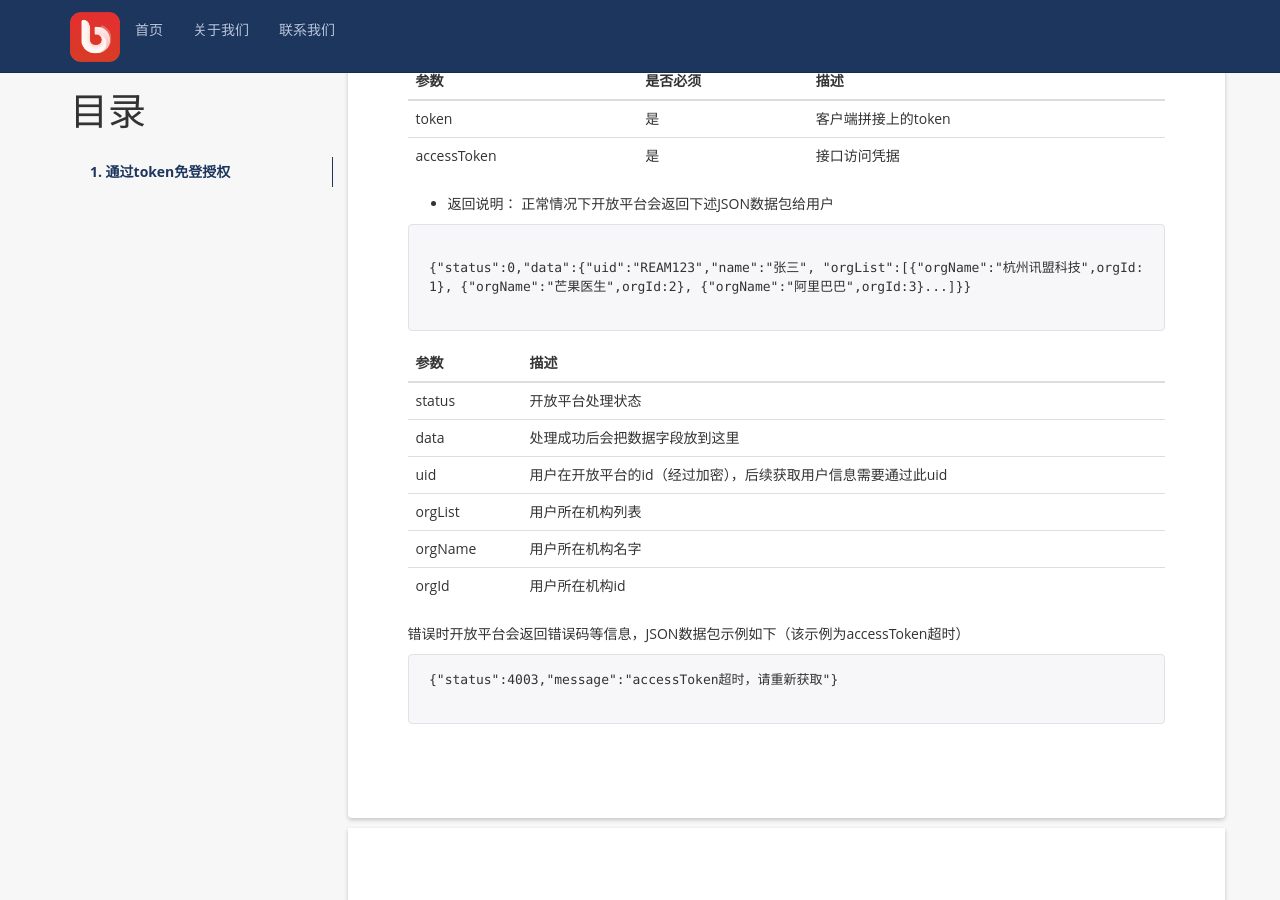
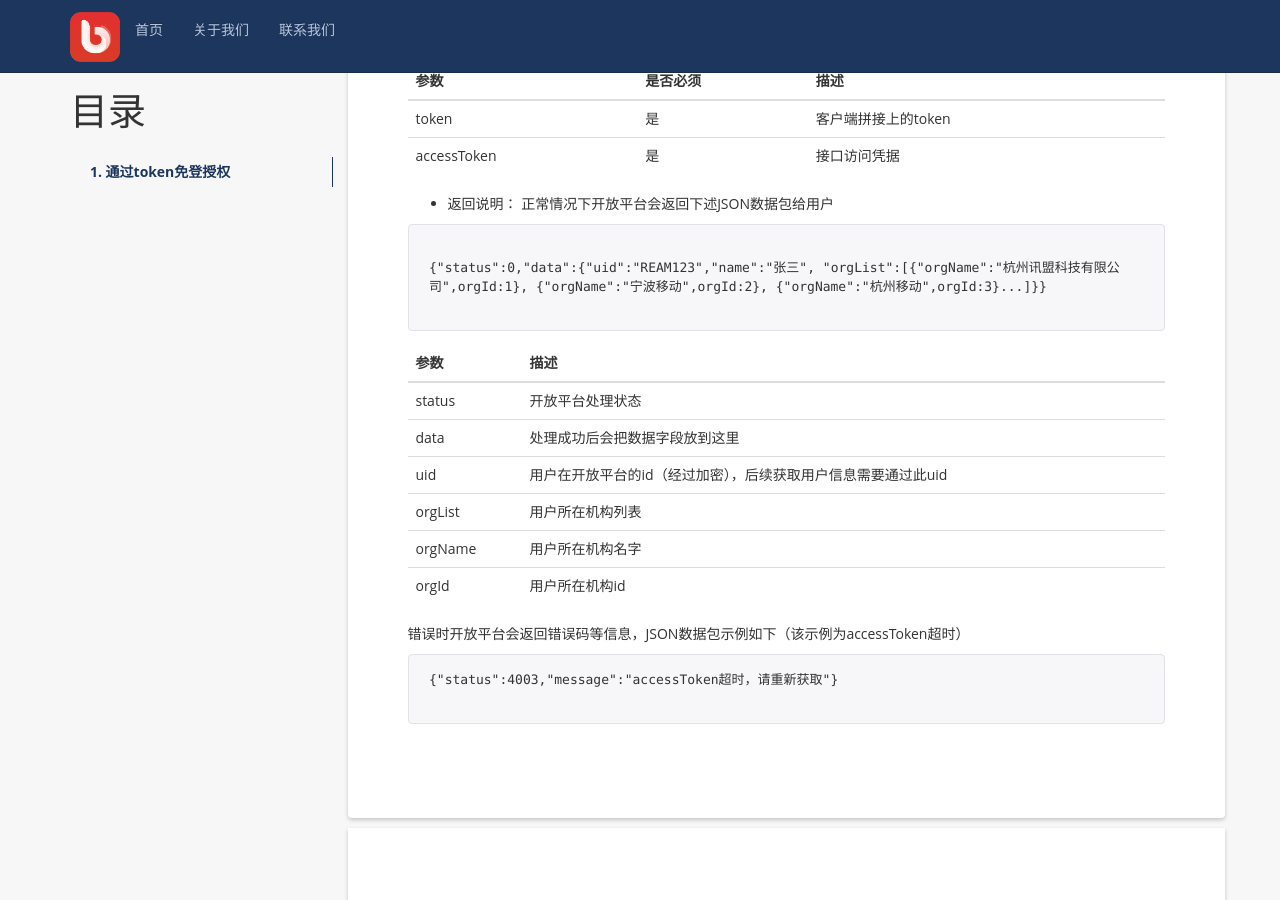
Before and after one commit to uban360/uban360.github.io, a Jekyll site: the page built from _posts/2016-09-24-app-auth.md, in a window 1280 px wide and 900 px high, scrolled down 487 px. Built offline with Jekyll 4.4.1, drawn with Linux system fonts in a browser that asks for light colours; comment, search, counter and statistics services are not loaded.

Commit message:
修改demo

````diff
--- a/_posts/2016-09-24-app-auth.md
+++ b/_posts/2016-09-24-app-auth.md
@@ -31,7 +31,7 @@ accessToken | 是 | 接口访问凭据
 
 ```
 
-{"status":0,"data":{"uid":"REAM123","name":"张三", "orgList":[{"orgName":"杭州讯盟科技",orgId:1}, {"orgName":"芒果医生",orgId:2}, {"orgName":"阿里巴巴",orgId:3}...]}}
+{"status":0,"data":{"uid":"REAM123","name":"张三", "orgList":[{"orgName":"杭州讯盟科技有限公司",orgId:1}, {"orgName":"宁波移动",orgId:2}, {"orgName":"杭州移动",orgId:3}...]}}
 
 ```
 
````
